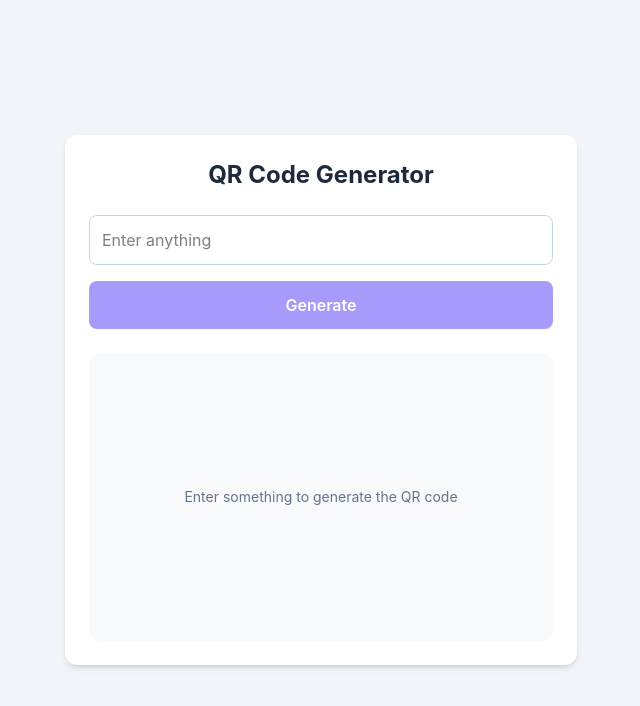
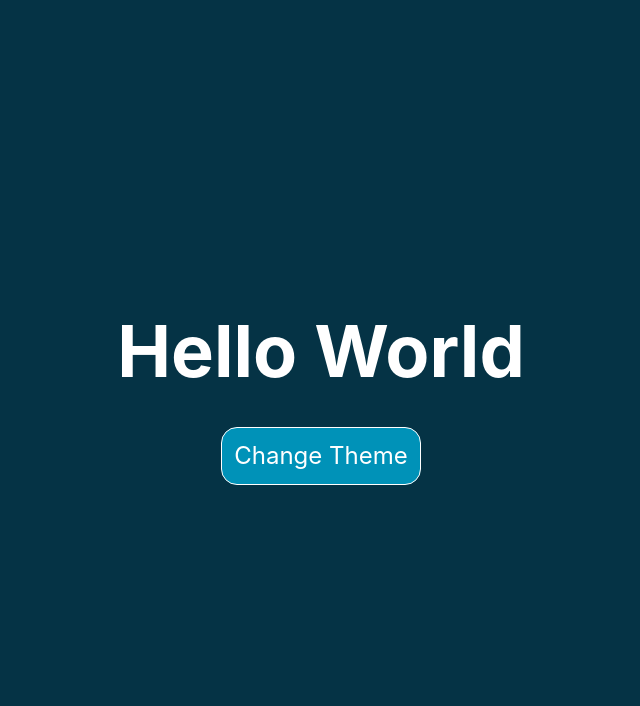
Before and after one commit to katuwalbigyan/react_practice, a React (Vite) app: page / in a window 1280 px wide. Shown: the top 706 px of the page, without its empty margins (319-959 px from the left). Built offline with nearby package versions, Linux system fonts and the light colour scheme.

Commit message:
Light and Dark Theme project

```diff
--- a/src/App.jsx
+++ b/src/App.jsx
@@ -6,6 +6,7 @@
 // import LoadMore from './components/LoadMore/LoadMore'
 // import Tree from './components/Tree/Tree'
 // import menus from './components/Tree/data'
+import LightDark from './components/LightDark/LightDark'
 import QrCode from './components/QrCode/QrCode'
 
 const App = () => {
@@ -17,7 +18,8 @@ const App = () => {
       {/* <ImageSlider url={'https://picsum.photos/v2/list?'} page={"2"} limit={"10"} /> */}
       {/* <LoadMore /> */}
       {/* <Tree menus={menus}/> */}
-      <QrCode />
+      {/* <QrCode /> */}
+      <LightDark />
     </div>
   )
 }
--- /dev/null
+++ b/src/components/LightDark/LightDark.jsx
@@ -0,0 +1,30 @@
+import React, { useState } from 'react'
+import useLocalStorage from './useLocalStorage'
+
+const LightDark = () => {
+
+    const [theme, setTheme] = useLocalStorage('theme', 'dark')
+
+    function handleToggle(){
+        setTheme(theme === 'light' ? 'dark' : 'light')
+    }
+    console.log(theme)
+
+  return (
+    <div className={theme}>
+      <div className='min-h-screen flex gap-10 flex-col justify-center items-center bg-slate-100 text-gray-800
+      dark:bg-cyan-950 dark:text-white
+      '>
+
+        <h1 className='text-7xl font-bold'>Hello World</h1>
+
+        <button
+        className='text-2xl border p-3 rounded-2xl bg-gray-700 text-white active:bg-gray-500 active:scale-95 hover:bg-gray-500 dark:bg-cyan-600 dark:text-white dark:hover:bg-cyan-500 dark:hover:scale-95'
+        onClick={handleToggle}>Change Theme</button>
+
+      </div>
+    </div>
+  )
+}
+
+export default LightDark
--- /dev/null
+++ b/src/components/LightDark/useLocalStorage.jsx
@@ -0,0 +1,22 @@
+import React, { useEffect, useState } from 'react'
+
+const useLocalStorage = (key, defaultValue) => {
+  const [value, setValue] = useState(()=>{
+    let currentValue;
+    try{
+        currentValue = JSON.parse(localStorage.getItem(key) || String(defaultValue))
+    }
+    catch(e){
+        console.log(e)
+        currentValue = defaultValue
+    }
+    return currentValue
+  })
+  useEffect(()=>{
+    localStorage.setItem(key, JSON.stringify(value))
+  }, [key, value])
+
+  return [value, setValue]
+}
+
+export default useLocalStorage
--- a/src/index.css
+++ b/src/index.css
@@ -1 +1,4 @@
 @import "tailwindcss";
+
+
+@custom-variant dark (&:where(.dark, .dark *))
```
